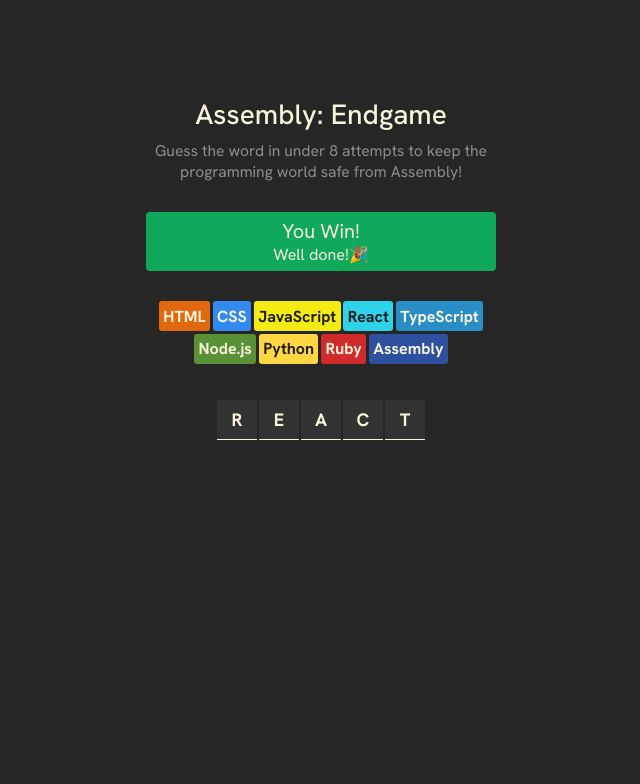
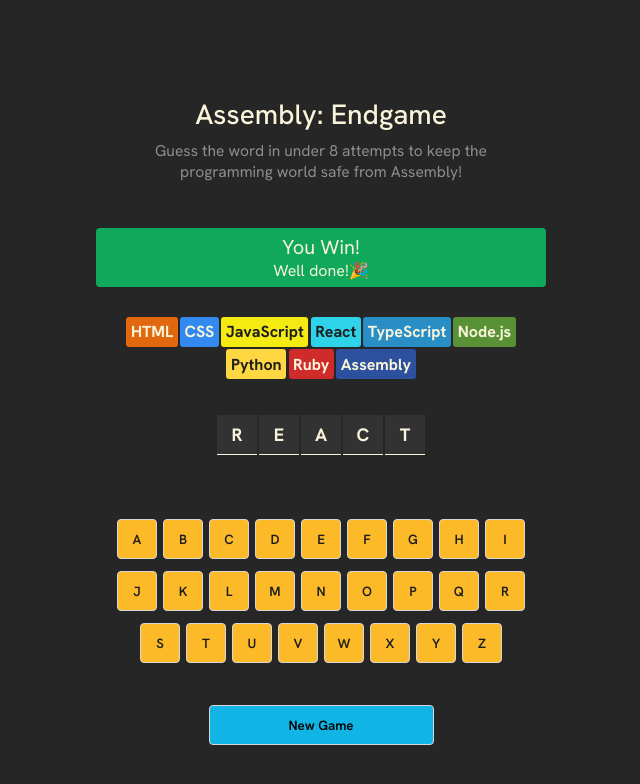
Before and after one commit to IoannisLykomitros/assembly-endgame-react-educational, a React (Vite) app: page / in a window 1280 px wide. Shown: the top 784 px of the page, without its empty margins (319-959 px from the left). Built offline with nearby package versions, Linux system fonts and the light colour scheme.

Commit message:
added keyboard component and New Game button

```diff
--- a/src/components/App.jsx
+++ b/src/components/App.jsx
@@ -2,6 +2,7 @@
 import Header from "./Header.jsx";
 import Status from "./Status.jsx";
 import LanguageList from "./LanguageList.jsx";
+import Keyboard from "./Keyboard.jsx";
 
 const AssemblyEndgame = () => {
 
@@ -19,6 +20,8 @@
       <section className="word-container">
         {letterElements}
       </section>
+      <Keyboard />
+      <button className="new-game">New Game</button>
     </main>
   )
 }
--- /dev/null
+++ b/src/components/Keyboard.jsx
@@ -0,0 +1,13 @@
+const alphabet = "abcdefghijklmnopqrstuvwxyz"
+
+const Keyboard = () => {
+  return (
+    <section className="keyboard">
+        {alphabet.split("").map((letter) => (
+            <button key={letter} className="key-button">{letter.toUpperCase()}</button>
+        ))}
+    </section>
+  )
+}
+
+export default Keyboard;
--- a/src/index.css
+++ b/src/index.css
@@ -14,6 +14,9 @@
 }
 
 .header {
+  display: flex;
+  flex-direction: column;
+  align-items: center;
   text-align: center;
   margin-top: 76px;
   margin-bottom: 20px;
@@ -60,10 +63,10 @@
 
 .language-list {
   display: flex;
+  justify-content: center;
   flex-wrap: wrap;
   gap: 2.5px;
-  justify-content: center;
-  max-width: 350px;
+  max-width: 450px;
 }
 
 .language-item {
@@ -91,3 +94,45 @@
   font-weight: 700;
   color: #F9F4DA;
 }
+
+.keyboard {
+  display: flex;
+  flex-wrap: wrap;
+  gap: 6px;
+  justify-content: center;
+  align-items: center;
+  margin-top: 64px;
+  max-width: 450px;
+  margin-bottom: 36px;
+}
+
+.key-button {
+  font-family: "Hanken Grotesk", Arial, sans-serif;
+  display: flex;
+  border: 1px solid #D7D7D7;
+  border-radius: 4px;
+  gap: 8px;
+  margin-bottom: 6px;
+  height: 40px;
+  width: 40px;
+  justify-content: center;
+  align-items: center;
+  font-weight: 600;
+  background-color: #FCBA29;
+  color: #1E1E1E;
+  cursor: pointer;
+}
+
+button.new-game {
+  font-family: "Hanken Grotesk", Arial, sans-serif;
+  background-color: #11B5E5;
+  border: 1px solid #D7D7D7;
+  font-weight: 600;
+  border-radius: 4px;
+  width: 225px;
+  height: 40px;
+  padding: 6px 12px;
+  display: block;
+  margin-inline: auto;
+  cursor: pointer;
+}
```
